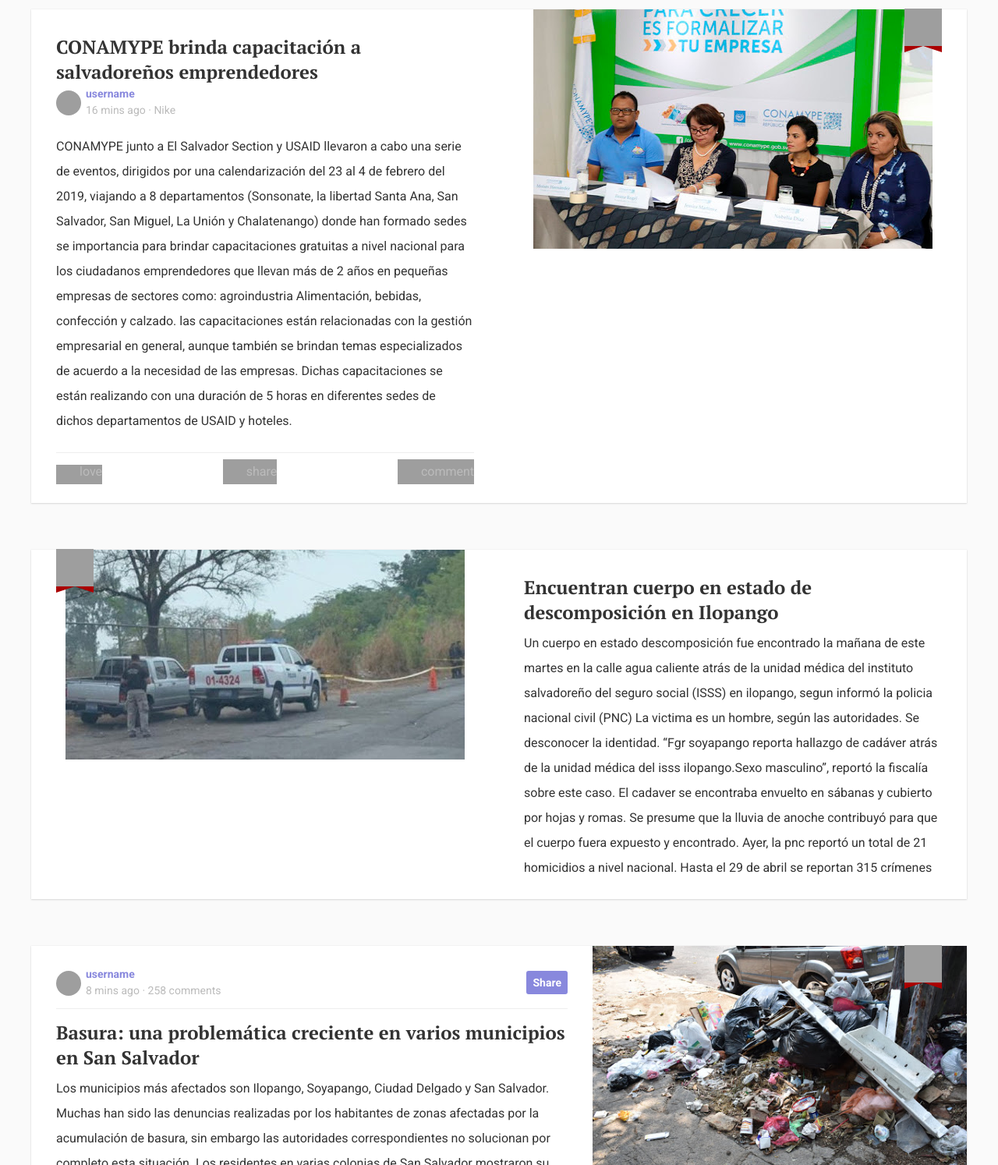
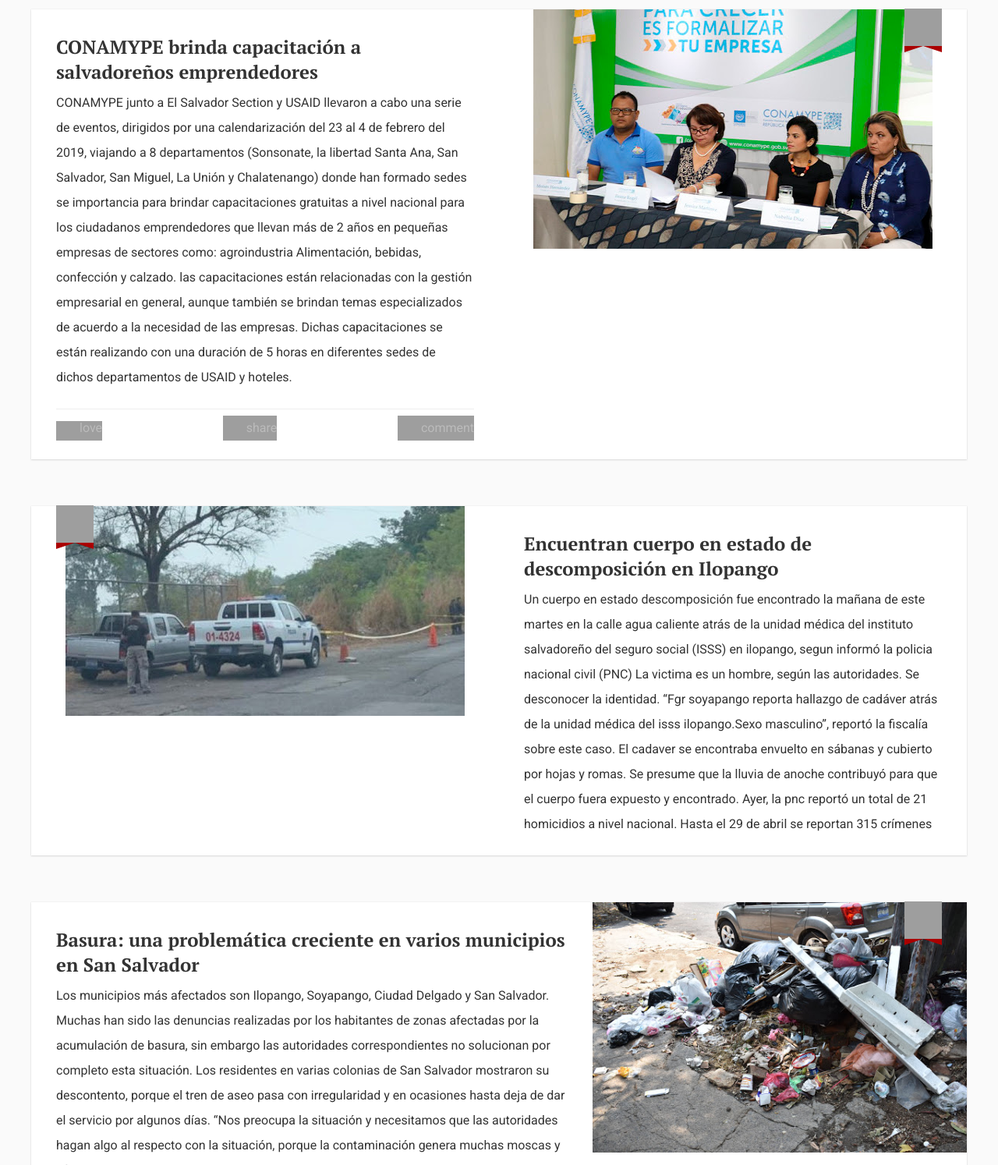
Before and after one commit to manuelbma/DigitalNova, a plain HTML site: page n.html in a window 1280 px wide. Shown: the part 1540-3034 px from the top of the page at 78% size. Drawn offline with Linux system fonts and the light colour scheme; grey boxes are pictures that could not be loaded.

Commit message:
ultimo cambio

```diff
--- a/n.html
+++ b/n.html
@@ -107,16 +107,7 @@ A pesar de todo lo que iba en contra de Nayib, logró su objetivo, ahora El Salv
     <div class="flex-content">
        <h2>CONAMYPE brinda capacitación a salvadoreños emprendedores
 		</h2>
-       <p class="user">
 
-          <img class="avatar-32" src="http://jlantunez.com/imgs/avatar.jpg" alt="Avatar">
-          <strong>
-					<a title="Full Name" href="#">
-						username
-					</a>
-				</strong>
-          <span>16 mins ago &middot; Nike</span>
-        </p>
 
        <p>
        CONAMYPE junto a El Salvador Section y USAID llevaron a cabo una serie de eventos, dirigidos por una calendarización del 23 al 4 de febrero del 2019, viajando a 8 departamentos (Sonsonate, la libertad Santa Ana, San Salvador, San Miguel, La Unión y Chalatenango) donde han formado sedes se importancia para brindar capacitaciones gratuitas a nivel nacional para los ciudadanos emprendedores que llevan más de 2 años en pequeñas empresas de sectores como: agroindustria Alimentación, bebidas, confección y calzado. las capacitaciones están relacionadas con la gestión empresarial en general, aunque también se brindan temas especializados de acuerdo a la necesidad de las empresas. Dichas capacitaciones se están realizando con una duración de 5 horas en diferentes sedes de dichos departamentos de USAID y hoteles.
@@ -175,20 +166,7 @@ Ayer, la pnc reportó un total de 21 homicidios a nivel nacional. Hasta el 29 de
     </figure>
     <!-- end figure-->
     <div class="flex-content">
-      <header>
-        <p class="user">
-          <a class="button" href="#" title="Share">
-					Share
-				</a>
-          <img class="avatar-32" src="http://jlantunez.com/imgs/avatar.jpg" alt="Avatar">
-          <strong>
-					<a title="Full Name" href="#">
-						username
-					</a>
-				</strong>
-          <span><a href="" title="Permalink">8 mins ago</a> &middot; <a href="" title="258 comments">258 comments</a></span>
-        </p>
-      </header>
+
       <a href=""><h2>
         Basura: una problemática creciente en varios municipios en San Salvador
 		</h2>
```
Also changed, not shown: r.html (+1 -14 lines).
